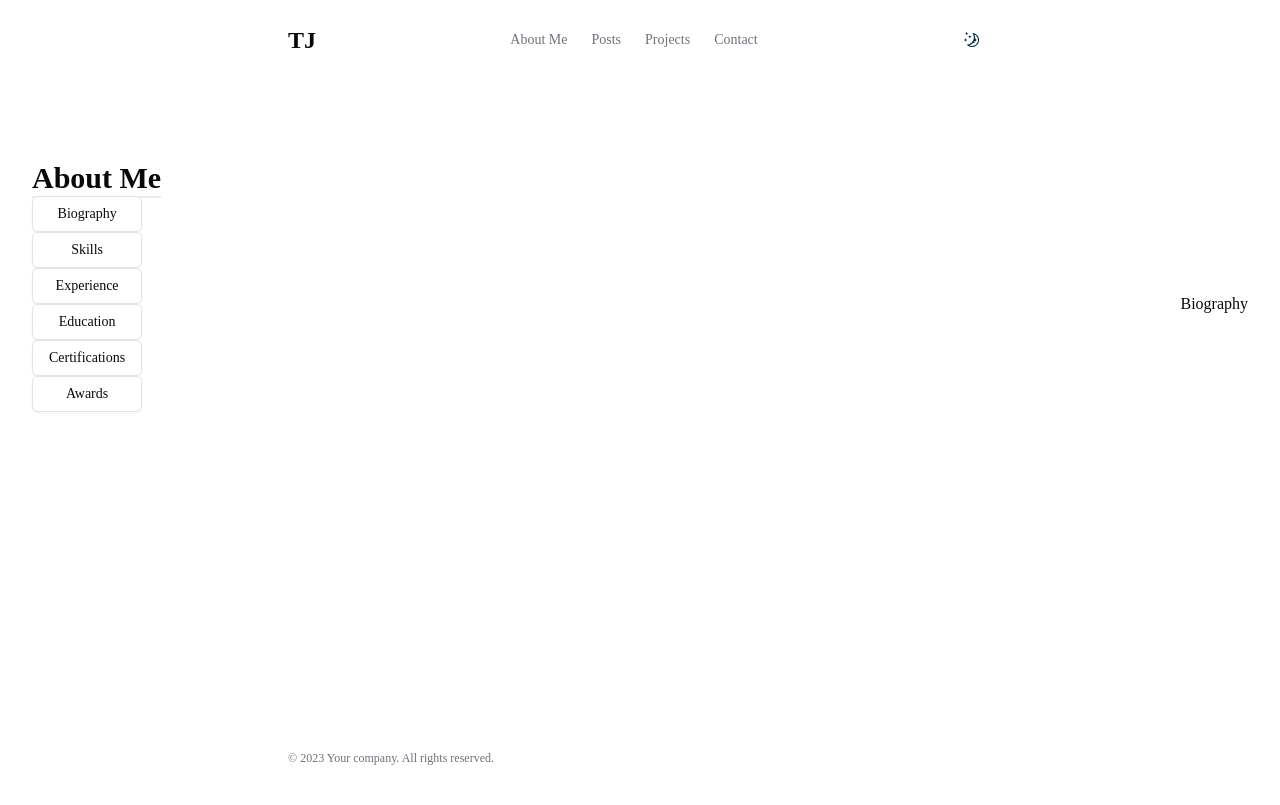
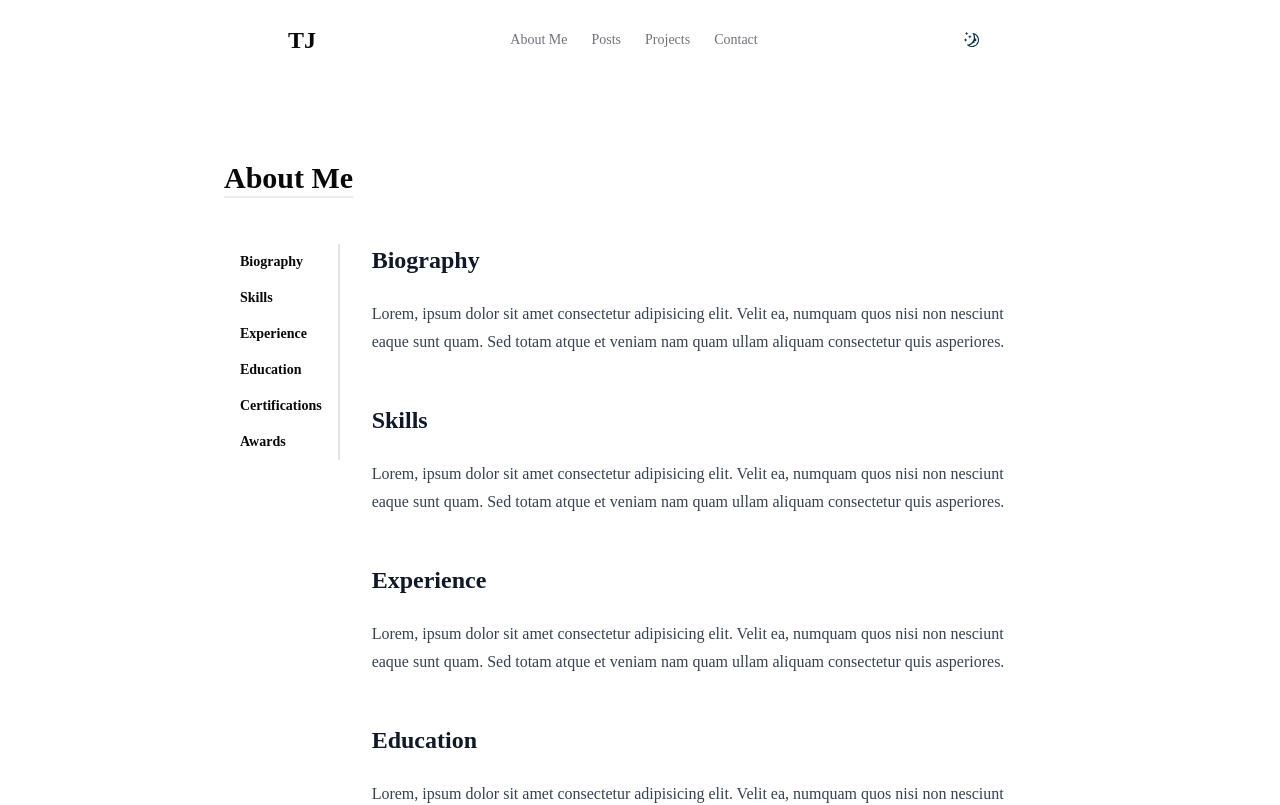
Before and after one commit to tarunJeevan/portfolio, a Next.js app: page /about-me in a window 1280 px wide. Shown: the top 805 px of the page. Built offline with nearby package versions, Linux system fonts and the light colour scheme.

Commit message:
Finishing about me page. Need to add content

```diff
--- a/app/about-me/page.tsx
+++ b/app/about-me/page.tsx
@@ -2,9 +2,11 @@ import Personal from "@/components/personal";
 
 export default function AboutMe() {
     return (
-        <section className="container pb-24 pt-40">
-            <h2 className="title">About Me</h2>
-            <Personal />
+        <section className="pb-24 pt-40">
+            <div className="container max-w-4xl">
+                <h2 className="title mb-12">About Me</h2>
+                <Personal />
+            </div>
         </section>
     )
 }
--- a/components/personal.tsx
+++ b/components/personal.tsx
@@ -5,18 +5,17 @@ import SideMenu from "./side-menu"
 export default async function Personal() {
     const post = await getPostBySlug('biography')
 
-    // TODO: Figure out how to fix this error
     const { metadata, content } = post!
     const { tags } = metadata
 
     return (
-        <div className="flex flex-row gap-x-4 justify-between items-center">
+        // TODO: Figure out sticky property. Distance from top is 80
+        <div className="flex flex-row gap-x-4 items-start sticky top-20">
             {/* Side Menu */}
-            <SideMenu tags={tags ?? ['']} />
+            <SideMenu tags={tags!} />
 
             {/* Info section */}
-            {/* TODO: Style main if necessary */}
-            <main className="">
+            <main className="prose dark:prose-invert max-w-3xl px-4">
                 <MDXContent source={content} />
             </main>
         </div>
--- a/components/side-menu.tsx
+++ b/components/side-menu.tsx
@@ -1,16 +1,34 @@
-import Link from "next/link"
-import { buttonVariants } from "./ui/button"
+'use client'
+
+import { Button } from "./ui/button"
 
 export default function SideMenu({ tags }: { tags: string[] }) {
+    // Function to smoothly transition to heading
+    const scrollToAnchor = (anchorId: string) => {
+        const element = document.getElementById(anchorId)
+
+        if (element) {
+            const elementPos = element.getBoundingClientRect().top + window.scrollY
+            const offset = elementPos - 80
+
+            window.scrollTo({
+                top: offset,
+                behavior: 'smooth'
+            })
+        }
+    }
+
     return (
-        <div className="flex flex-col">
+        <div className="flex flex-col border-r-2 items-start sticky top-20">
             {tags.map(tag => (
-                <Link
-                    className={buttonVariants({ variant: "outline" })}
-                    href={`#${tag.toLowerCase()}`}
+                <Button
+                    key={tag.toLowerCase().replace(/\s+/g, '-')}
+                    variant='ghost'
+                    className="font-extrabold hover:underline hover:bg-transparent"
+                    onClick={() => scrollToAnchor(tag.toLowerCase().replace(/\s+/g, '-'))}
                 >
                     {tag}
-                </Link>
+                </Button>
             ))}
         </div>
     )
--- a/content/posts/biography.mdx
+++ b/content/posts/biography.mdx
@@ -8,3 +8,25 @@ tags: ['Biography', 'Skills', 'Experience', 'Education', 'Certifications', 'Awar
 ---
 
 ## Biography
+
+Lorem, ipsum dolor sit amet consectetur adipisicing elit. Velit ea, numquam quos nisi non nesciunt eaque sunt quam. Sed totam atque et veniam nam quam ullam aliquam consectetur quis asperiores.
+
+## Skills
+
+Lorem, ipsum dolor sit amet consectetur adipisicing elit. Velit ea, numquam quos nisi non nesciunt eaque sunt quam. Sed totam atque et veniam nam quam ullam aliquam consectetur quis asperiores.
+
+## Experience
+
+Lorem, ipsum dolor sit amet consectetur adipisicing elit. Velit ea, numquam quos nisi non nesciunt eaque sunt quam. Sed totam atque et veniam nam quam ullam aliquam consectetur quis asperiores.
+
+## Education
+
+Lorem, ipsum dolor sit amet consectetur adipisicing elit. Velit ea, numquam quos nisi non nesciunt eaque sunt quam. Sed totam atque et veniam nam quam ullam aliquam consectetur quis asperiores.
+
+## Certifications
+
+Lorem, ipsum dolor sit amet consectetur adipisicing elit. Velit ea, numquam quos nisi non nesciunt eaque sunt quam. Sed totam atque et veniam nam quam ullam aliquam consectetur quis asperiores.
+
+## Awards
+
+Lorem, ipsum dolor sit amet consectetur adipisicing elit. Velit ea, numquam quos nisi non nesciunt eaque sunt quam. Sed totam atque et veniam nam quam ullam aliquam consectetur quis asperiores.
```
